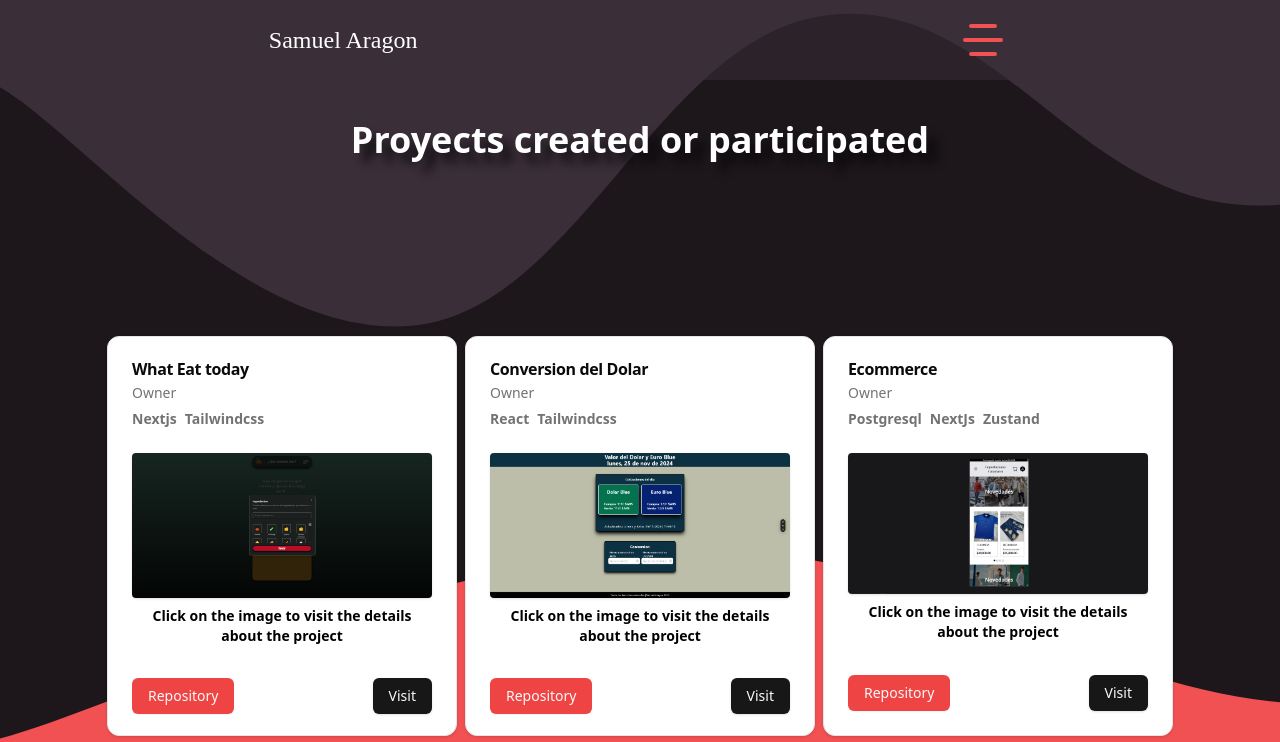
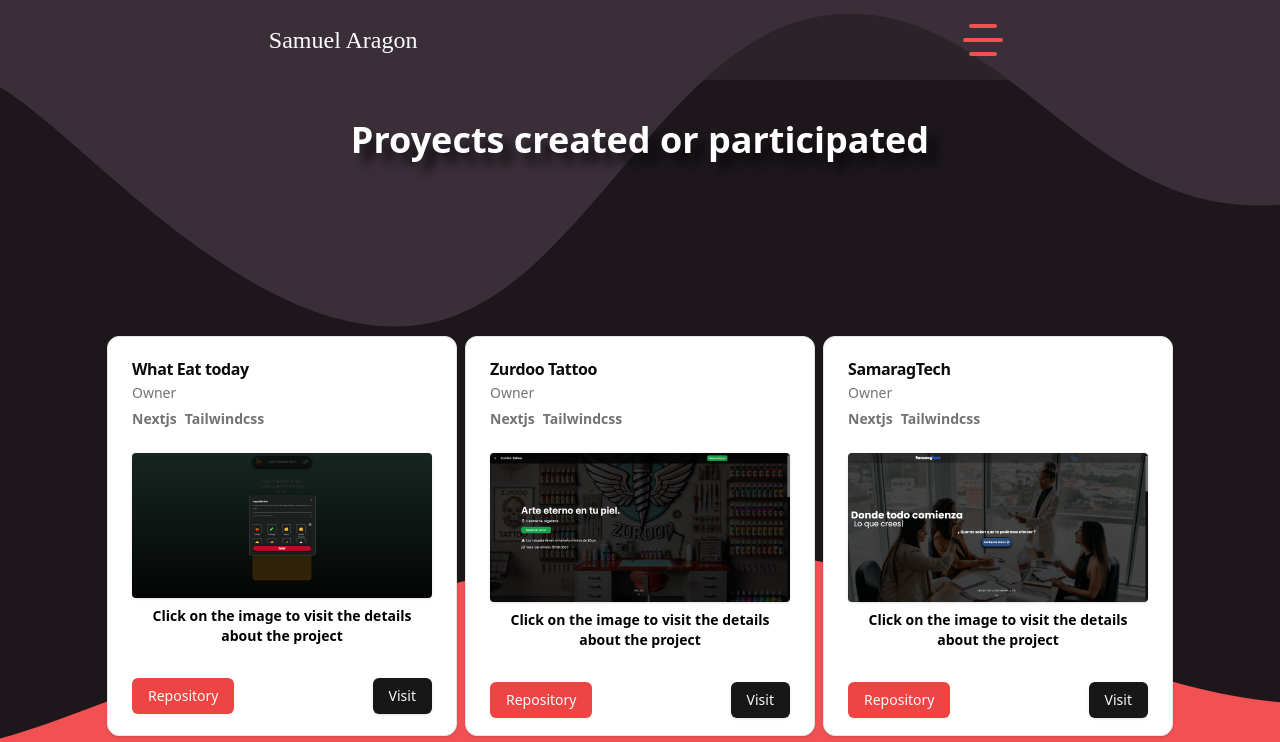
Before and after one commit to Samuelarag1/portfolio_2.0, a Next.js app: page /projects in a window 1280 px wide. Shown: the top 742 px of the page. Built offline with nearby package versions, Linux system fonts and the light colour scheme.

Commit message:
update projects.

```diff
--- a/src/app/projects/page.tsx
+++ b/src/app/projects/page.tsx
@@ -34,6 +34,26 @@ function ProjectsPage() {
       participation: language.pages.projects.card_owner,
       image: "/projects/what-eat-today.png",
       urlGithub: "https://github.com/Samuelarag1/what_eat_today",
+    },
+    {
+      id: 7,
+      name: "Zurdoo Tattoo",
+      stack: ["Nextjs", "Tailwindcss"],
+      details: "lorem ipsum",
+      urlSite: "https://zurdo-tattoo.vercel.app/",
+      participation: language.pages.projects.card_owner,
+      image: "/projects/zurdo-tattoo.png",
+      urlGithub: "https://github.com/Samuelarag1/zurdo-tattoo",
+    },
+    {
+      id: 8,
+      name: "SamaragTech",
+      stack: ["Nextjs", "Tailwindcss"],
+      details: "lorem ipsum",
+      urlSite: "https://samaragtech.com",
+      participation: language.pages.projects.card_owner,
+      image: "/projects/samaragtech.png",
+      urlGithub: "https://github.com/Samuelarag1/ayssolutions",
     },
 
     {
```
Also changed, not shown: src/app/projects/styles.css (+0 -1 lines), public/projects/samaragtech.png (added), public/projects/zurdo-tattoo.png (added).
